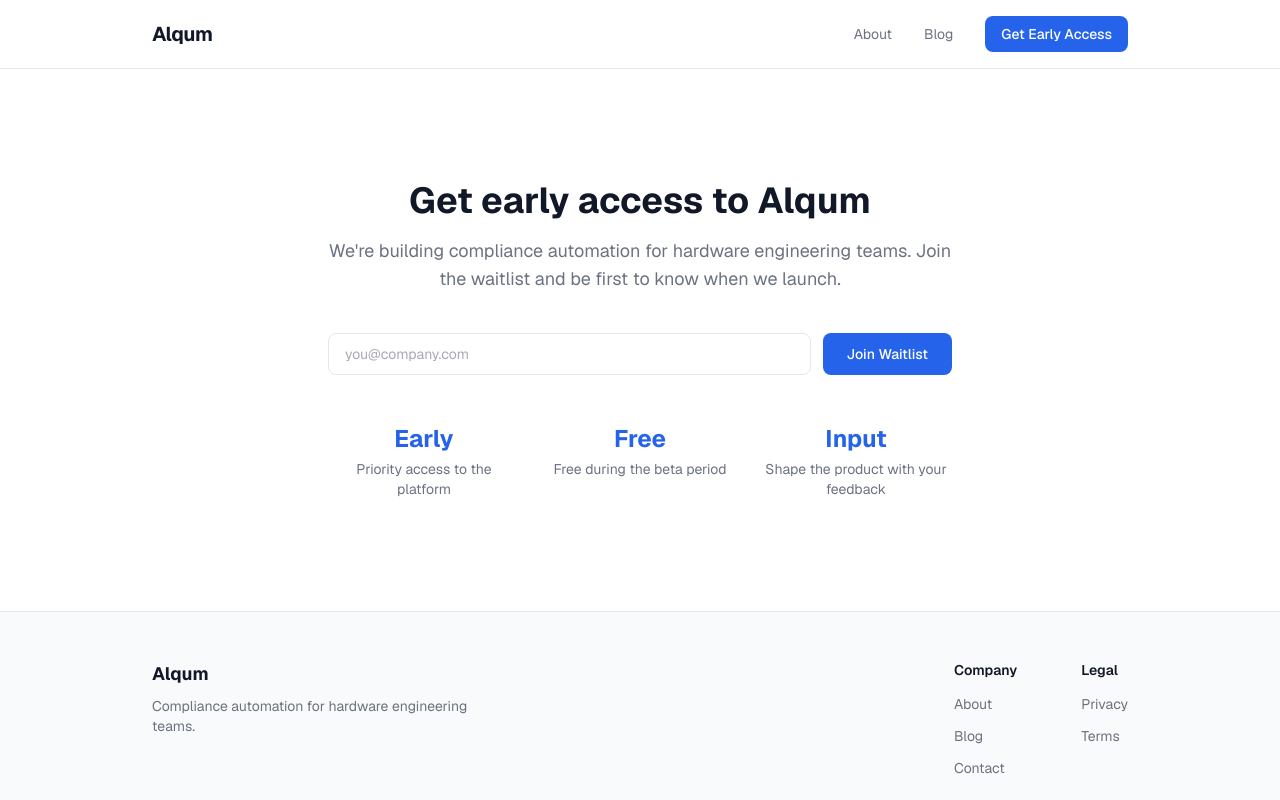
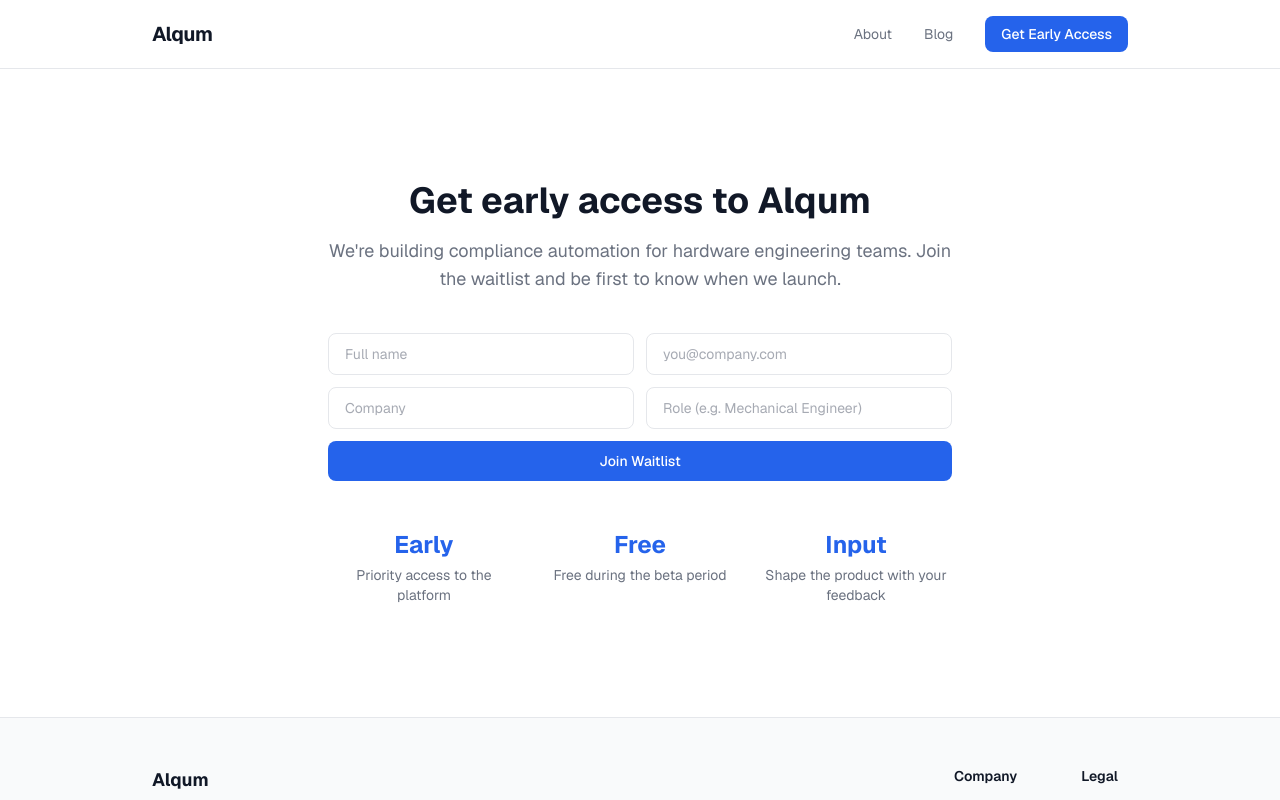
Before and after one commit to Alqum-web/alqum-web, a Next.js app: page /waitlist in a window 1280 px wide. Shown: the top 800 px of the page. Built offline with nearby package versions, Linux system fonts and the light colour scheme.

Commit message:
added fields for waitlist

```diff
--- a/src/app/api/waitlist/route.ts
+++ b/src/app/api/waitlist/route.ts
@@ -38,7 +38,7 @@ export async function POST(request: NextRequest) {
       );
     }
 
-    const { email } = await request.json();
+    const { email, name, company, role } = await request.json();
 
     if (!email || typeof email !== "string") {
       return NextResponse.json(
@@ -58,7 +58,12 @@ export async function POST(request: NextRequest) {
 
     const { error: dbError } = await supabase
       .from("waitlist")
-      .insert({ email: email.toLowerCase() });
+      .insert({
+        email: email.toLowerCase(),
+        name: name || null,
+        company: company || null,
+        role: role || null,
+      });
 
     if (dbError) {
       if (dbError.code === "23505") {
--- a/src/components/waitlist/WaitlistForm.tsx
+++ b/src/components/waitlist/WaitlistForm.tsx
@@ -3,20 +3,29 @@
 import { useState } from "react";
 
 export default function WaitlistForm() {
-  const [email, setEmail] = useState("");
+  const [form, setForm] = useState({
+    email: "",
+    name: "",
+    company: "",
+    role: "",
+  });
   const [status, setStatus] = useState<"idle" | "loading" | "success" | "error">("idle");
   const [message, setMessage] = useState("");
 
+  function update(field: string, value: string) {
+    setForm((prev) => ({ ...prev, [field]: value }));
+  }
+
   async function handleSubmit(e: React.FormEvent) {
     e.preventDefault();
-    if (!email) return;
+    if (!form.email) return;
 
     setStatus("loading");
     try {
       const res = await fetch("/api/waitlist", {
         method: "POST",
         headers: { "Content-Type": "application/json" },
-        body: JSON.stringify({ email }),
+        body: JSON.stringify(form),
       });
 
       const data = await res.json();
@@ -24,7 +33,7 @@ export default function WaitlistForm() {
       if (res.ok) {
         setStatus("success");
         setMessage("You're on the list! We'll be in touch soon.");
-        setEmail("");
+        setForm({ email: "", name: "", company: "", role: "" });
       } else {
         setStatus("error");
         setMessage(data.error || "Something went wrong. Please try again.");
@@ -46,16 +55,42 @@ export default function WaitlistForm() {
     );
   }
 
+  const inputClass =
+    "w-full rounded-lg border border-border px-4 py-2.5 text-sm text-foreground placeholder:text-muted/60 focus:border-primary focus:outline-none focus:ring-2 focus:ring-primary/20";
+
   return (
-    <form onSubmit={handleSubmit} className="flex flex-col gap-3 sm:flex-row">
-      <input
-        type="email"
-        required
-        placeholder="you@company.com"
-        value={email}
-        onChange={(e) => setEmail(e.target.value)}
-        className="flex-1 rounded-lg border border-border px-4 py-2.5 text-sm text-foreground placeholder:text-muted/60 focus:border-primary focus:outline-none focus:ring-2 focus:ring-primary/20"
-      />
+    <form onSubmit={handleSubmit} className="flex flex-col gap-3">
+      <div className="grid gap-3 sm:grid-cols-2">
+        <input
+          type="text"
+          placeholder="Full name"
+          value={form.name}
+          onChange={(e) => update("name", e.target.value)}
+          className={inputClass}
+        />
+        <input
+          type="email"
+          required
+          placeholder="you@company.com"
+          value={form.email}
+          onChange={(e) => update("email", e.target.value)}
+          className={inputClass}
+        />
+        <input
+          type="text"
+          placeholder="Company"
+          value={form.company}
+          onChange={(e) => update("company", e.target.value)}
+          className={inputClass}
+        />
+        <input
+          type="text"
+          placeholder="Role (e.g. Mechanical Engineer)"
+          value={form.role}
+          onChange={(e) => update("role", e.target.value)}
+          className={inputClass}
+        />
+      </div>
       <button
         type="submit"
         disabled={status === "loading"}
@@ -64,7 +99,7 @@ export default function WaitlistForm() {
         {status === "loading" ? "Joining..." : "Join Waitlist"}
       </button>
       {status === "error" && (
-        <p className="text-sm text-red-500 sm:absolute sm:mt-12">{message}</p>
+        <p className="text-sm text-red-500">{message}</p>
       )}
     </form>
   );
```
